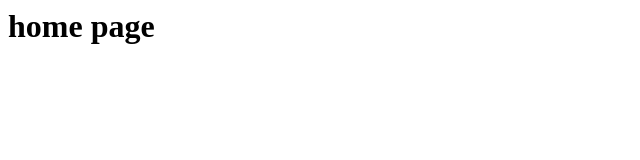
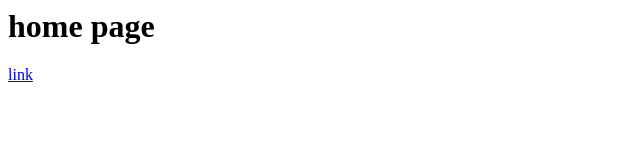
Before and after one commit to aswin556656/hai-html, a plain HTML site: page index.html in a window 1280 px wide. Shown: the full height of the page, 0-640 px from the left. Drawn offline with Linux system fonts and the light colour scheme.

Commit message:
Update index.html

```diff
--- a/index.html
+++ b/index.html
@@ -1,5 +1,6 @@
 <html>
   <body>
     <h1>home page</h1>
+    <a href="/ind.html">link</a>
   </body>
 </html>
```
